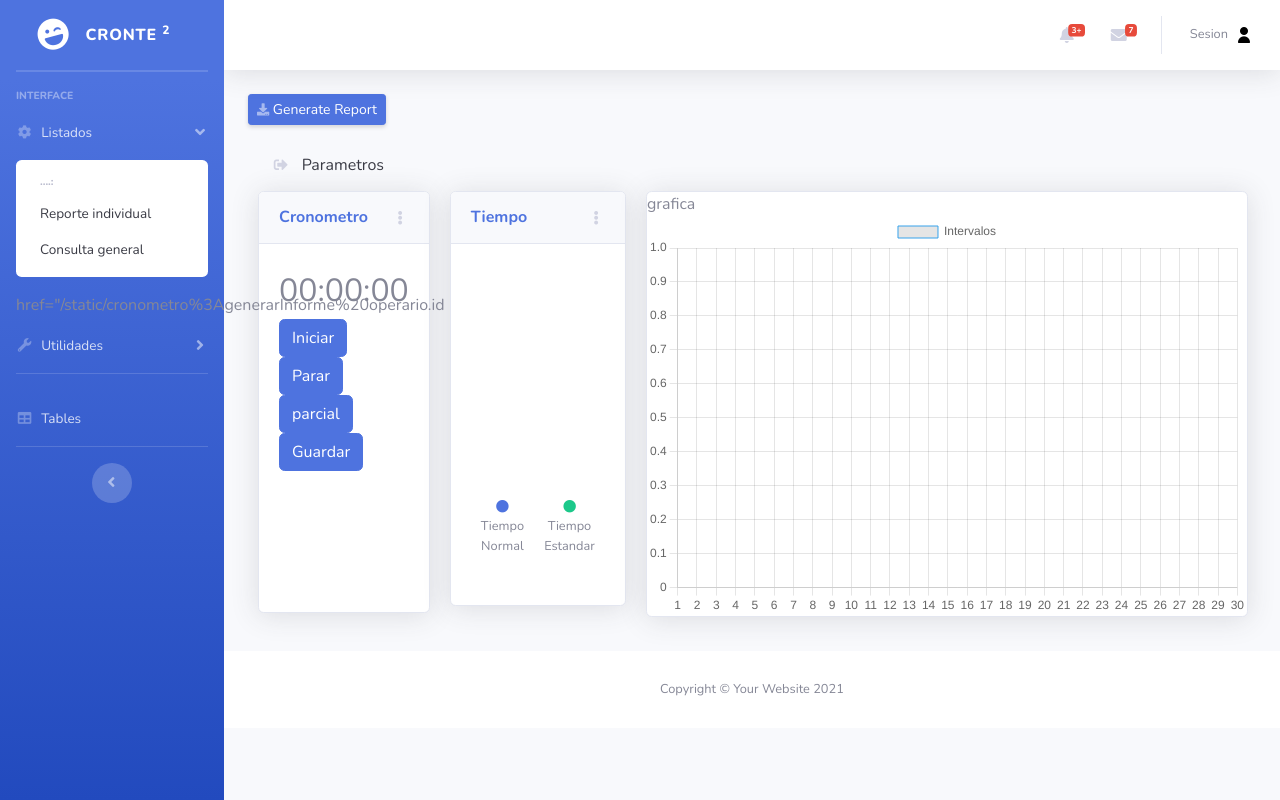
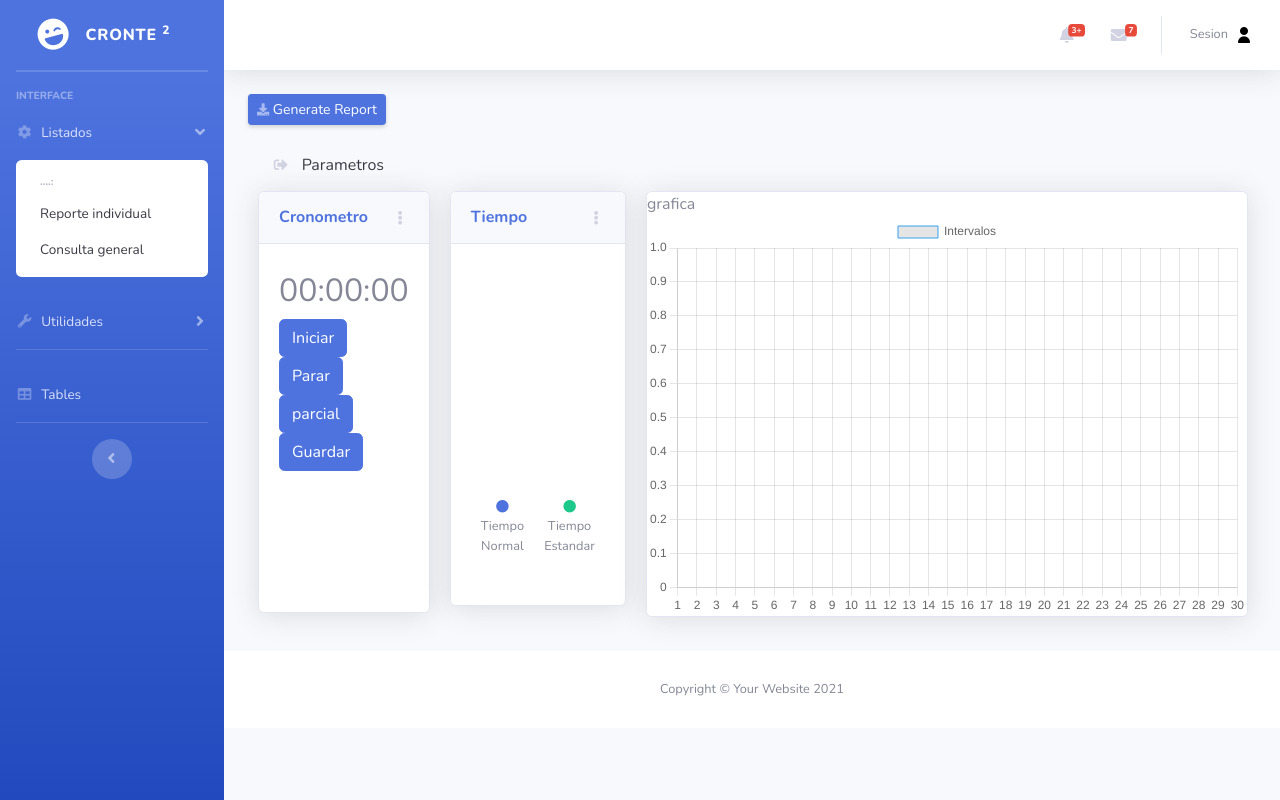
Before and after one commit to osernam/cronometro, a Django app: page /cronometro/cronometro/ in a window 1280 px wide, after a click on "Listados". Run offline with Django 4.2, Linux system fonts and the light colour scheme; some libraries are stand-ins or nearby versions.

Commit message:
actualizar base

```diff
--- a/cronometro/templates/cronometro/base/base.html
+++ b/cronometro/templates/cronometro/base/base.html
@@ -77,9 +77,9 @@
                         <h6 class="collapse-header">....:</h6>
 
 
-                        <a class="collapse-item" href="{% url 'cronometro:listarOperarios' %}">  Reporte individual</a>
+                        <a class="collapse-item" href="{% url 'cronometro:generarInforme' operario.id %}">  Reporte individual</a>
                         <a class="collapse-item" href="{% url 'cronometro:listarOperarios' %}">Consulta general</a>
-                    </div>href="{% static 'cronometro:generarInforme operario.id' %}
+                    </div>
                 </div>
             </li>
 
--- a/cronometro/urls.py
+++ b/cronometro/urls.py
@@ -19,7 +19,7 @@ urlpatterns = [
     #Cronometro
     path('cronometro/', cronometroView, name= 'cronometro'),
     path('selecOper/', selecOperario, name= 'selecOperario'),
-    path('cronometro/cronometro/tiempo-parcial/', tiempo_parcial, name='tiempo-parcial'),
+    path('cronometro/cronometro/tiempo_parcial/', tiempo_parcial, name='tiempo-parcial'),
     path('cronometro/guardarTiempoEstandar/<int:id>',guardarTiempoEstandar , name= 'guardarTiempoEstandar'),
     path('cronometro/base/', base, name='base'),
     #operario
--- a/cronometro/views.py
+++ b/cronometro/views.py
@@ -553,15 +553,16 @@ def guardarTiempoEstandar(request, id):
         HttpResponse: el objeto de respuesta HTTP con la plantilla representada.
     """
     try:
-        tiempoEstandar = 'sin datos'
+        tiempoE = 'sin datos'
         operario = Operario.objects.get(id = id)
         #print(json.dumps(request.session.get('tiempos_cookie')))
 
         if 'tiempos_estandar' in request.COOKIES: #de esta forma ya que esta cookie esta en el navegador al ser creada con js
             tiempoE = request.COOKIES['tiempos_estandar']
-            operario.tiempoEstandar= float( (tiempoE))
+
+            operario.tiempoEstandar= float( json.load(tiempoE))
             operario.save()
-        messages.success(request, f"Datos guardados ({tiempoEstandar}) seleccionado con éxito")
+        messages.success(request, f"Datos guardados ({json.load(tiempoE)}) con éxito")
         return render(request,'cronometro/cronometro.html',{'operario' : operario})
 
     except Exception as e:
```
Also changed, not shown: db.sqlite3.
